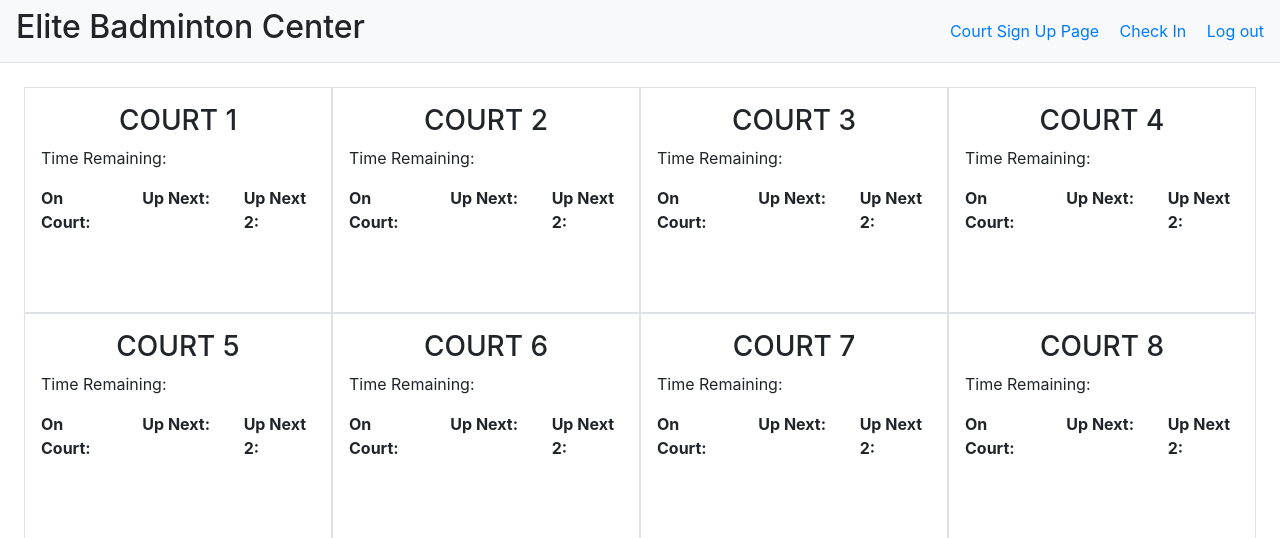
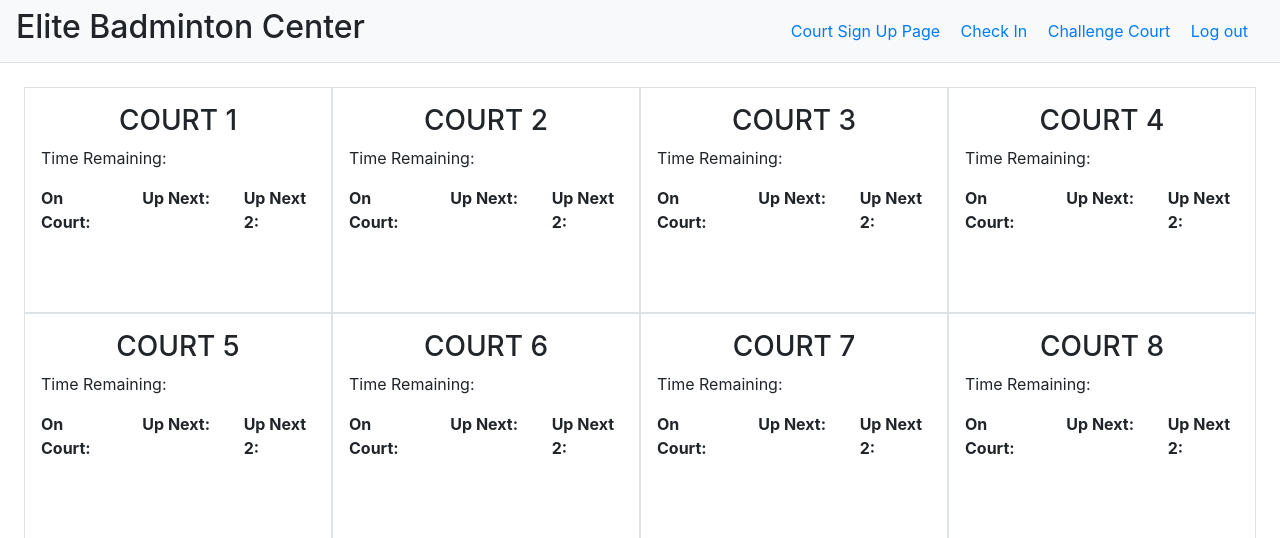
Before and after one commit to twzhuang/courtReg, a Flask app: page /admin in a window 1280 px wide. Shown: the top 538 px of the page. Run offline with Flask 2, Linux system fonts and the light colour scheme; the visitor is signed in with stand-in values (Sample User, id 1); data that the repository does not hold is empty; some libraries are stand-ins or nearby versions.

Commit message:
Add files via upload

```diff
--- a/templates/admin.html
+++ b/templates/admin.html
@@ -24,7 +24,8 @@
         <div class="d-inline">
             <a href="/" class="">Court Sign Up Page</a>
             <a href="/checkin" class="p-3">Check In</a>
-            <a href="/logout">Log out</a>
+            <a href="/challengecourt">Challenge Court</a>
+            <a href="/logout" class="p-3">Log out</a>
         </div>
     </nav>
     {% with messages = get_flashed_messages() %}
--- a/templates/index.html
+++ b/templates/index.html
@@ -42,7 +42,7 @@
                             <div class="row">
                                 <span hidden class="end_time" id="end_time_{{i}}">{{ courts_test[ 'court' ~ i ]['current']['end_time'] }}</span>
                                 <!--<p class="col">Time Start: <span class="start_time font-weight-bold" id="start_time_{{i}}">{{ courts_test[ 'court' ~ i ]['current']['start_time'] }}</span></p>-->
-                                <p class="col">Time Remaining: <span class=" font-weight-bold" id="time_remaining_{{i}}" value="{{ courts_test[ 'court' ~ i ]['current']['end_time'] }}"></span></p>
+                                <p class="col text-danger">Time Remaining: <span class=" font-weight-bold text-danger" id="time_remaining_{{i}}" value="{{ courts_test[ 'court' ~ i ]['current']['end_time'] }}"></span></p>
                             </div>
                             <div class="row">
                                 <div class="col">
```
